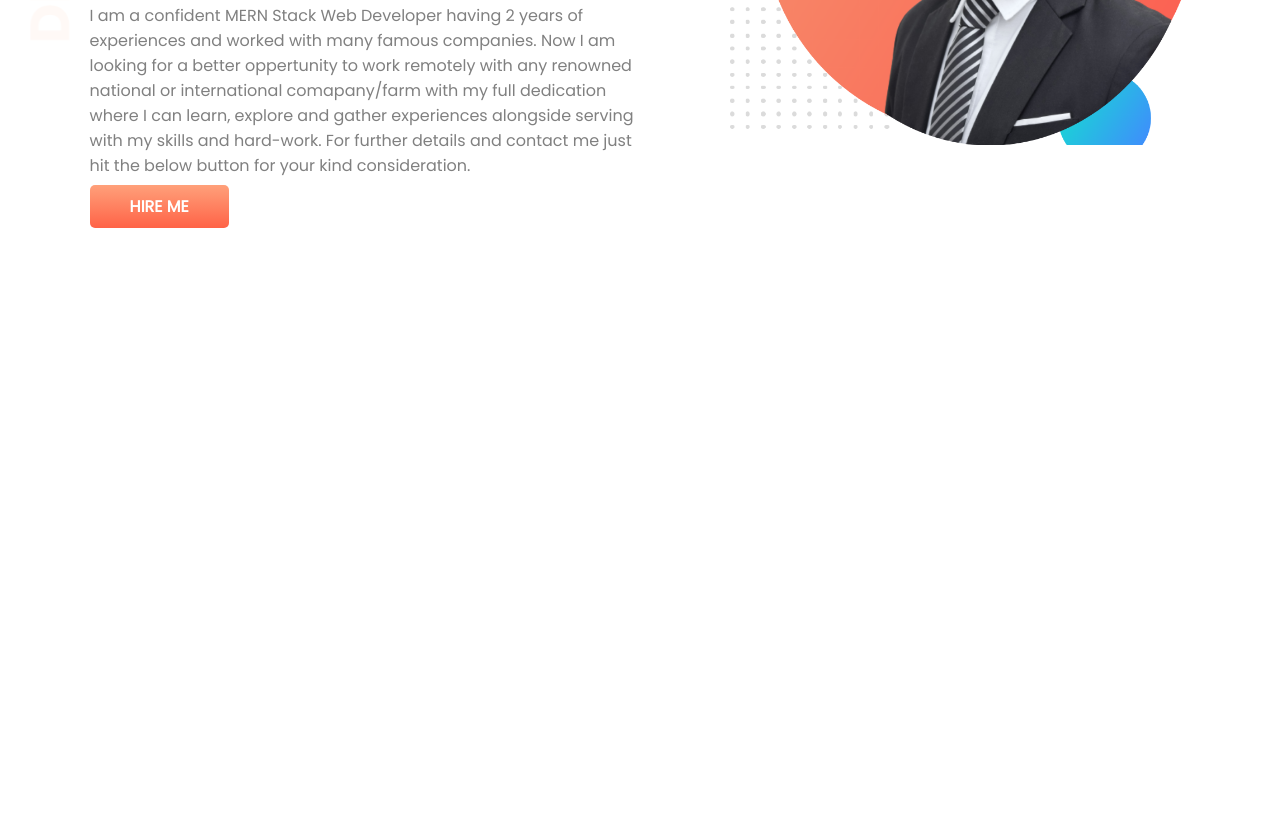
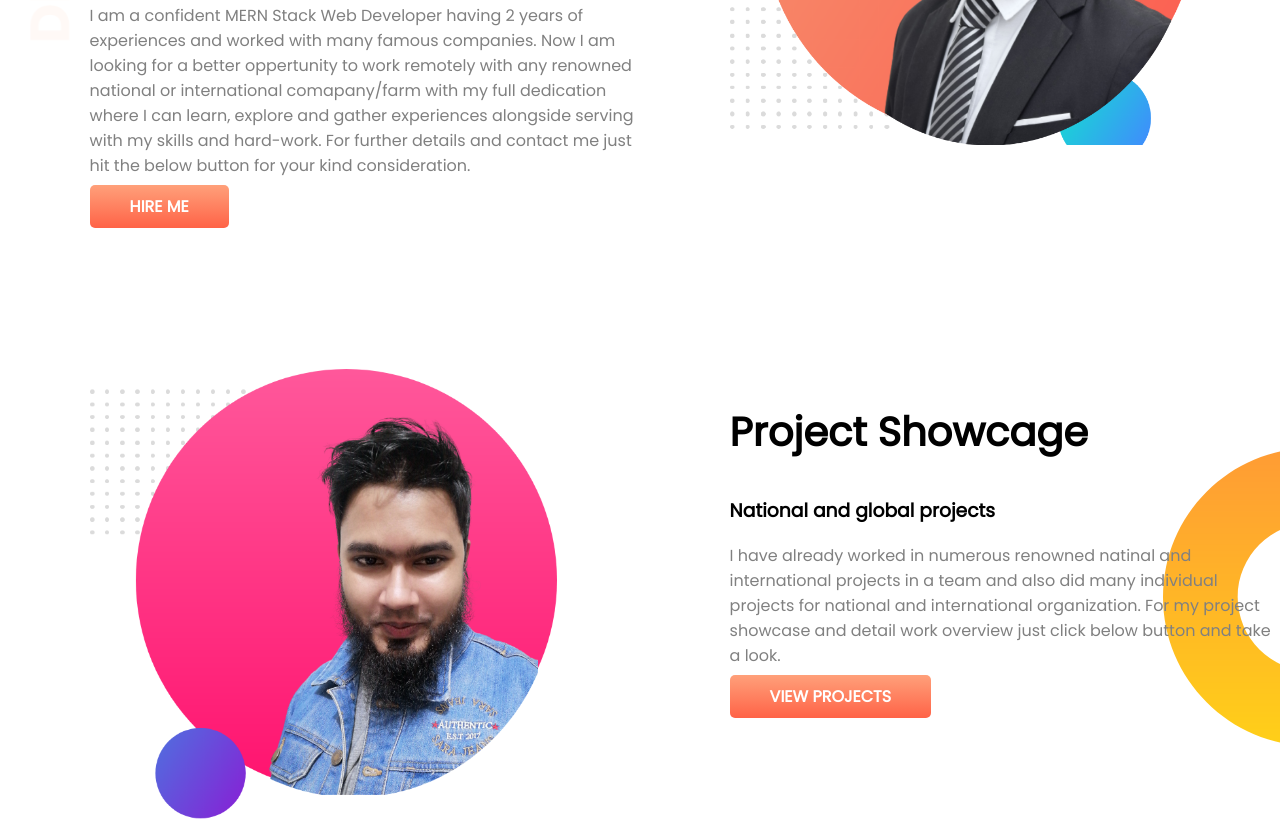
Before and after one commit to Zahid-BM/developer-porfolio, a plain HTML site: page index.html in a window 1280 px wide. Shown: the part 319-1145 px from the top of the page. Before the commit the page ends 800 px from the top, so only its background shows below. Drawn offline with Linux system fonts and the light colour scheme.

Commit message:
showcage-section Done

```diff
--- a/index.html
+++ b/index.html
@@ -36,7 +36,21 @@
             <img src="images/my-1st-image.png" alt="">
         </div>
     </section>
+    <section class="showcage-section">
+        <div class="half-width">
+            <img src="images/my-2nd-image.png" alt="">
+        </div>
+        <div class="half-width">
+            <h2>Project Showcage</h2>
+            <h3>National and global projects</h3>
+            <p>I have already worked in numerous renowned natinal and international projects in a team and also did many
+                individual projects for national and international organization. For my project showcase and detail work
+                overview just click below button and take a look.</p>
+            <a class="button" target="_blank" href="https://www.linkedin.com/in/bm-zahidul-islam-9250a4156/">VIEW
+                PROJECTS</a>
 
+        </div>
+    </section>
 </body>
 
 </html>
--- a/style.css
+++ b/style.css
@@ -5,6 +5,8 @@ font-family: 'Poppins', sans-serif;
 /* google-font CSS rule ends  */
 margin: 0;
 }
+
+/* top section css style starts */
 .button{
     text-decoration: none;
     color: white;
@@ -31,6 +33,7 @@ margin: 0;
     display: flex;
     background-image: url(images/top-banner.png);
     background-repeat: no-repeat;
+    margin-bottom: 150px;
 }
 p{
     color: grey;
@@ -38,3 +41,14 @@ p{
 .zahid{
     color: orange;
 }
+/* top section css style ends */
+
+.showcage-section{
+    display: flex;
+    background-image: url(images/dream-bg.png);
+    background-repeat: no-repeat;
+    background-position: right;
+}
+h2{font-size: 40px;
+    font-weight: 800;
+}
```
